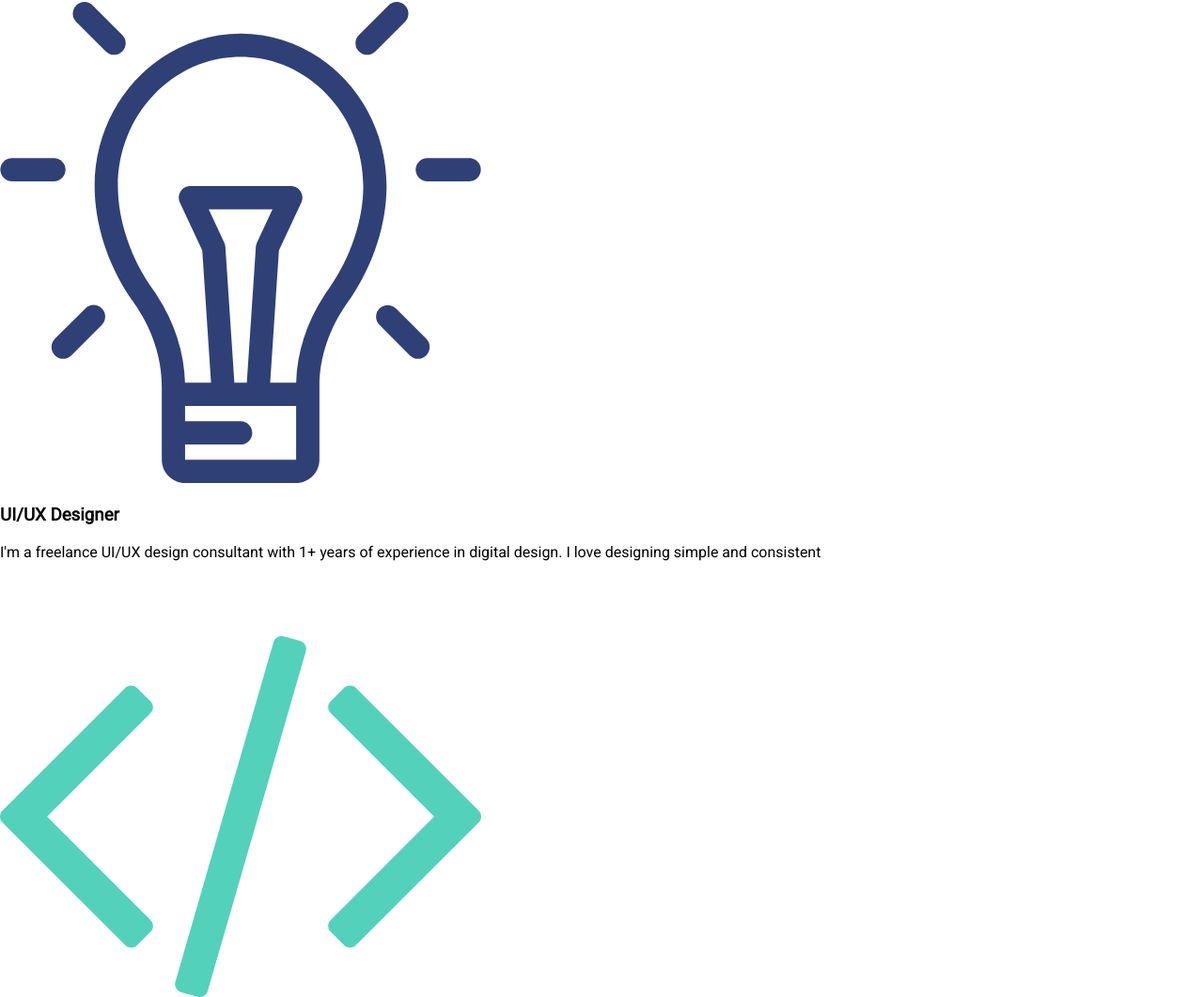
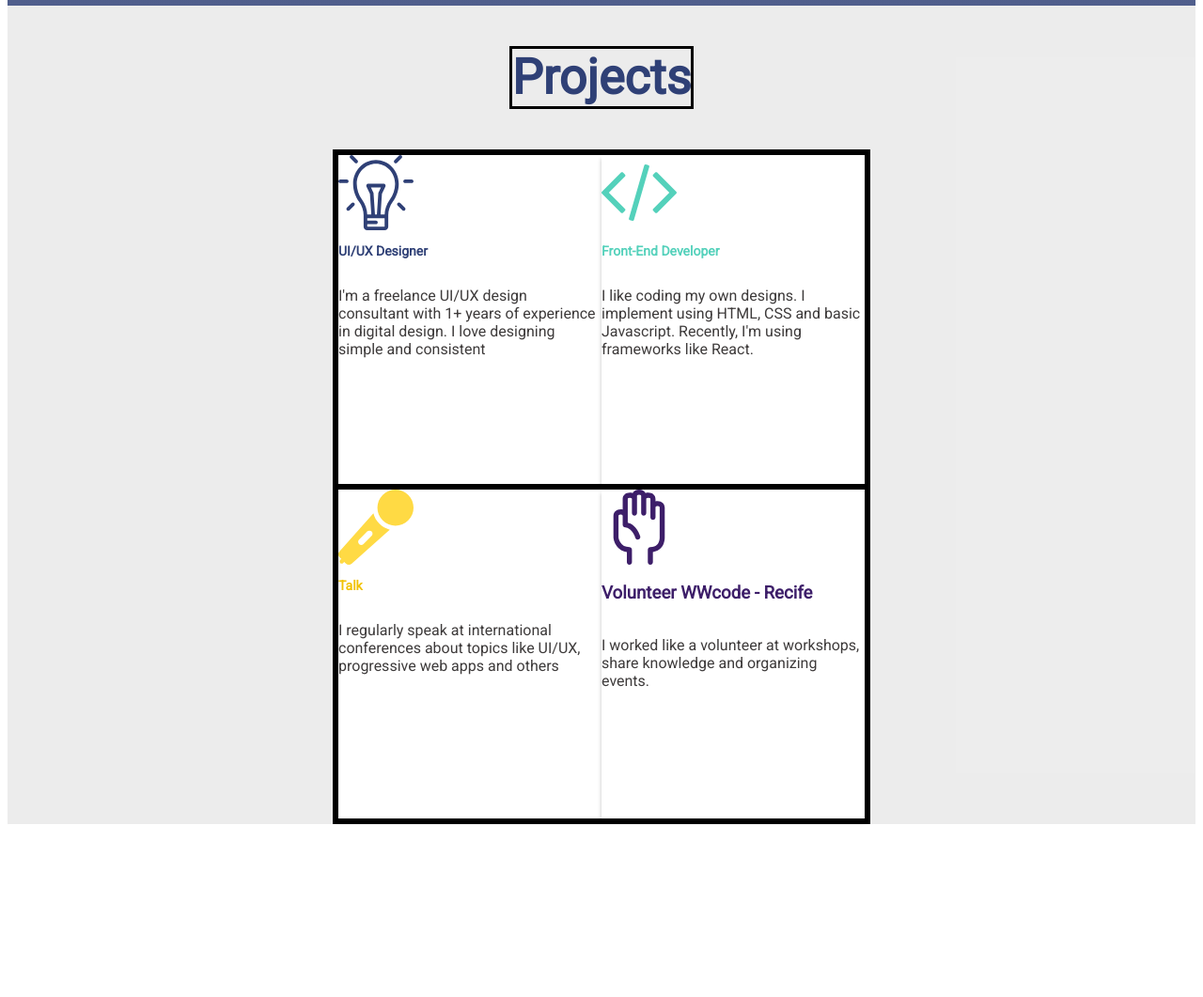
Before and after one commit to Luana-Leticia/women-dev-projects, a plain HTML site: page index.html in a window 1280 px wide. Shown: the part 702-1763 px from the top of the page at 94% size. After the commit the page ends 1587 px from the top, so only its background shows below. Drawn offline with Linux system fonts and the light colour scheme.

Commit message:
adding some properties in projects section

```diff
--- a/index.html
+++ b/index.html
@@ -47,57 +47,57 @@
           and shaping new developers.
         </p>
       </header>
-      <section class="projects">
-        <h2 class="project-title">Projects</h2>
+      <section class="section-projects">
+        <h2 class="section-projects-title">Projects</h2>
         <div class="cards-set">
-          <div class="top-cards">
-            <div class="top-left-card">
+          <div class="row-cards">
+            <div class="card">
               <img
                 src="./assets/lamp.svg"
                 alt="idea-icon"
                 class="top-left-card-icon"
               />
               <h3 class="top-left-card-title">UI/UX Designer</h3>
-              <p class="top-left-card-description">
+              <p class="card-description">
                 I'm a freelance UI/UX design consultant with 1+ years of
                 experience in digital design. I love designing simple and
                 consistent
               </p>
             </div>
-            <div class="top-right-card">
+            <div class="card">
               <img
                 src="./assets/code-symbol.svg"
                 alt="code-icon"
                 class="top-right-card-icon"
               />
               <h3 class="top-right-card-title">Front-End Developer</h3>
-              <p class="top-right-card-description">
+              <p class="card-description">
                 I like coding my own designs. I implement using HTML, CSS and
                 basic Javascript. Recently, I'm using frameworks like React.
               </p>
             </div>
           </div>
-          <div class="bottom-cards">
-            <div class="bottom-left-card">
+          <div class="row-cards">
+            <div class="card">
               <img
                 src="./assets/karaoke-microphone-icon.svg"
                 alt="talk-icon"
                 class="bottom-left-card-icon"
               />
               <h3 class="bottom-left-card-title">Talk</h3>
-              <p class="bottom-left-card-description">
+              <p class="card-description">
                 I regularly speak at international conferences about topics like
                 UI/UX, progressive web apps and others
               </p>
             </div>
-            <div class="bottom-right-card">
+            <div class="card">
               <img
                 src="./assets/hand.svg"
                 alt="volunteer-icon"
                 class="bottom-right-card-icon"
               />
               <h3 class="bottom-right-card-title">Volunteer WWcode - Recife</h3>
-              <p class="bottom-right-card-description">
+              <p class="card-description">
                 I worked like a volunteer at workshops, share knowledge and
                 organizing events.
               </p>
--- a/style/index.css
+++ b/style/index.css
@@ -5,11 +5,12 @@
 :root {
   --spotlight-color: #54d1bb;
   --basic-color: white;
-  --font-size-extra-big: 64px;
-  --font-size-big: 56px;
-  --font-size-medium: 28px;
-  --font-size-small: 24px;
-  --font-size-extra-small: 16px;
+  --cards-description-color: #3e3b3b;
+  --font-size-extra-big: 60px;
+  --font-size-big: 52px;
+  --font-size-medium: 22px;
+  --font-size-small: 18px;
+  --font-size-extra-small: 14px;
 }
 
 * {
@@ -18,7 +19,7 @@
 }
 
 .html,
-body {
+.body {
   margin: 0;
   padding: 0;
 }
@@ -29,11 +30,13 @@ body {
   flex-wrap: no-wrap;
 }
 
+/* Header */
+
 .header {
   background: linear-gradient(180deg, #2f4076 0%, rgba(47, 64, 118, 0.84) 100%);
   display: flex;
   flex-direction: column;
-  border: 3px solid grey;
+  height: 700px;
 }
 
 .logo-and-nav {
@@ -56,7 +59,7 @@ body {
 
 .list-item {
   list-style-type: none;
-  font-size: var(--font-size-small);
+  font-size: var(--font-size-medium);
   color: var(--basic-color);
 }
 
@@ -68,6 +71,7 @@ body {
 .img-and-text-intro {
   display: flex;
   flex-direction: row;
+  flex-wrap: wrap-reverse;
   padding: 50px 100px 0px 100px;
   justify-content: space-around;
 }
@@ -93,5 +97,90 @@ body {
   padding: 10px 100px 50px 100px;
   font-size: var(--font-size-medium);
   color: var(--basic-color);
+}
 
+/* Header-end*/
+
+/*Section projects*/
+
+.section-projects {
+  background: rgba(229, 229, 229, 0.71);
+  display: flex;
+  flex-direction: column;
+  flex-wrap: wrap;
+  align-items: center;
 }
+
+.section-projects-title {
+  color: #2f4076;
+  font-size: var(--font-size-big);
+  width: fit-content;
+  border: 3px solid black;
+}
+
+.cards-set {
+  display: flex;
+  justify-content: space-around;
+  flex-wrap: wrap;
+  flex-direction: column;
+  width: fit-content;
+  border: 3px solid black;
+}
+
+.row-cards {
+  display: flex;
+  flex-direction: row;
+  justify-content: space-around;
+  flex-wrap: wrap;
+  width: fit-content;
+  border: 3px solid black;
+}
+
+.card {
+  display: flex;
+  flex-direction: column;
+  background: var(--basic-color);
+  box-shadow: 0px 4px 4px rgba(0, 0, 0, 0.25);
+  width: 280px;
+  height: 350px;
+}
+
+.top-left-card-icon,
+.top-right-card-icon,
+.bottom-left-card-icon,
+.bottom-right-card-icon {
+  width: 80px;
+  object-fit: fill;
+}
+
+.top-left-card-icon,
+.top-left-card-title {
+  color: #2f4076;
+}
+
+.top-right-card-icon,
+.top-right-card-title {
+  color: #54d1bb;
+}
+
+.bottom-left-card-icon,
+.bottom-left-card-title {
+  color: #f1c205;
+}
+
+.bottom-right-card-icon,
+.bottom-right-card-title {
+  color: #3d1e69;
+}
+
+.top-left-card-title,
+.top-right-card-title,
+.bottom-left-card-title,
+.top-right-card-title {
+  font-size: var(--font-size-extra-small);
+}
+
+.card-description {
+  color: var(--cards-description-color);
+  font-size: var(--font-size-super-extra-small);
+}
```
